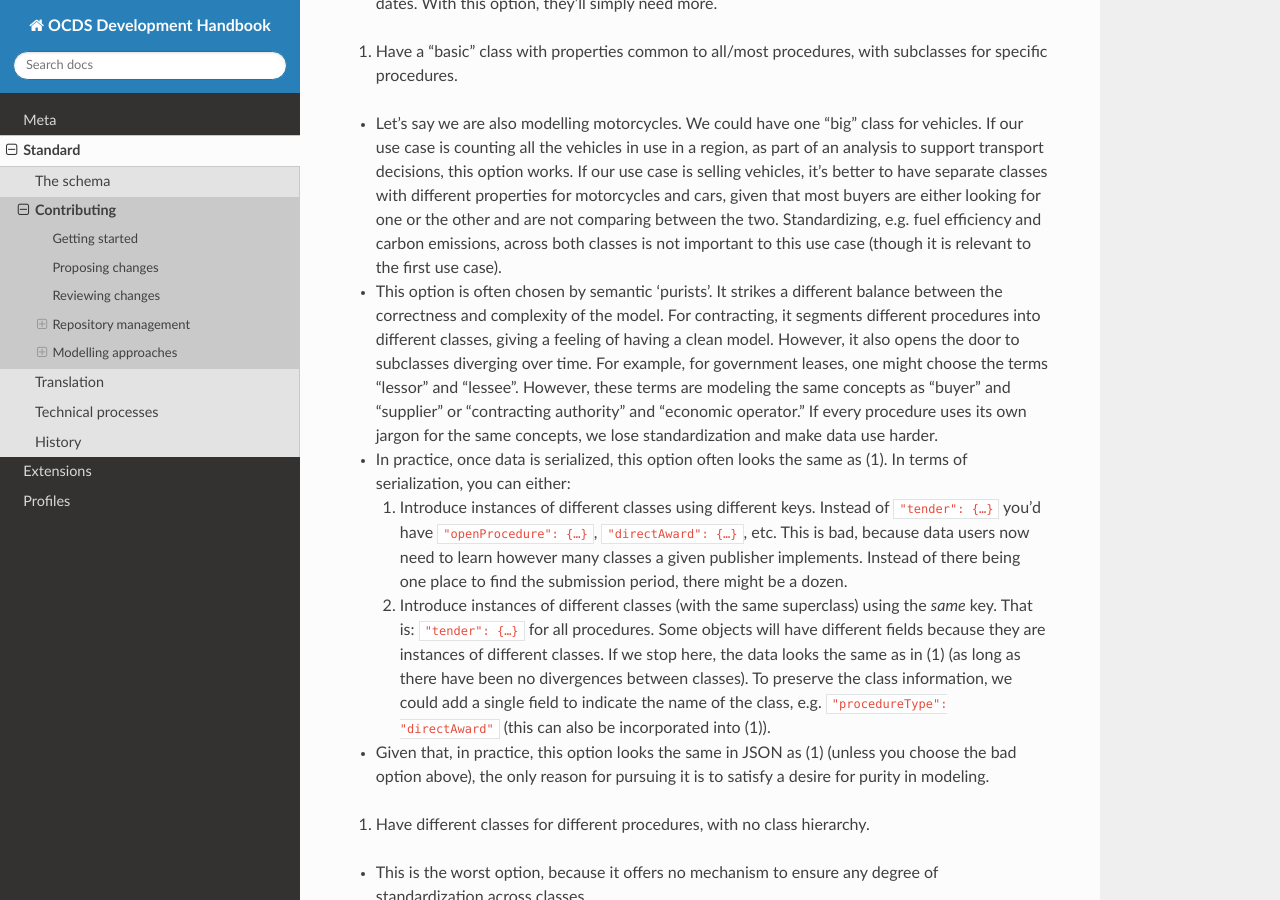
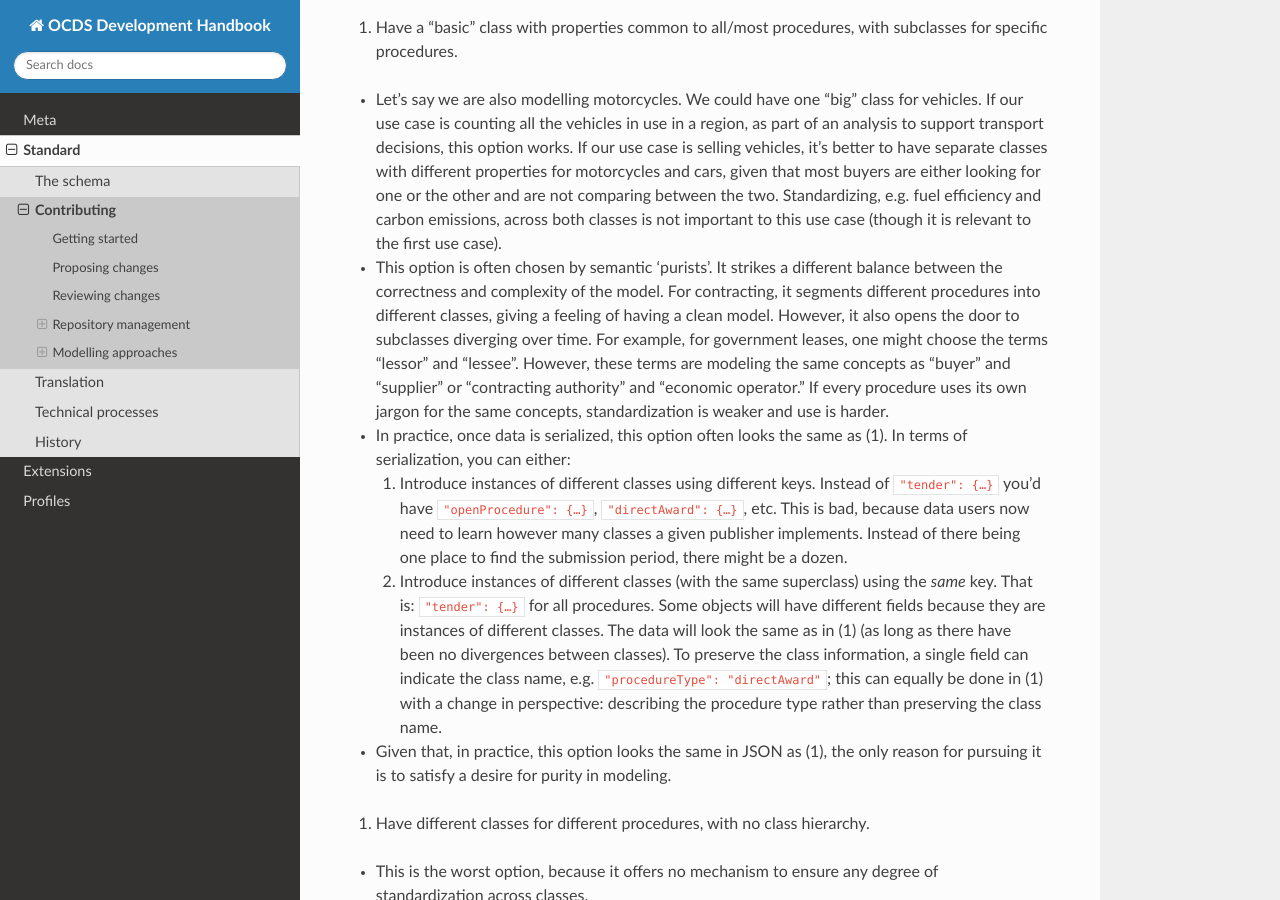
Before and after one commit to open-contracting/standard-development-handbook, a Sphinx documentation site: the page built from docs/standard/contributing.md, in a window 1280 px wide and 900 px high, scrolled down 2811 px. Built offline with Sphinx 7.4.7 and the Read the Docs theme 2.0.0, drawn with Linux system fonts in a browser that asks for light colours; some of the changed text lies outside the part shown.

Commit message:
Copy-edit section on modelling approaches

```diff
--- a/docs/standard/contributing.md
+++ b/docs/standard/contributing.md
@@ -71,10 +71,10 @@
 
 ### Implicit sub-classes
 
-Let's say we are modeling automobiles. Consider two options
+Let's say we are modeling automobiles. Consider two options:
 
-1. We have one class for Automobile, with a single set of properties, like manufacturer, model, color, etc.
-2. We have one class per manufacturer, each with its own set of properties.
+1. One class for Automobile, with a single set of properties, like manufacturer, model, color, etc.
+2. One class per manufacturer, each with its own set of properties.
 
 Which is better? Cars from different manufacturers have more commonalities than differences. (1) is better, because it better ensures standardization of property names across Automobile instances, which eases comparability.
 
@@ -88,11 +88,11 @@
 
 1. Have a "basic" class with properties common to all/most procedures, with subclasses for specific procedures.
   * Let's say we are also modelling motorcycles. We could have one "big" class for vehicles. If our use case is counting all the vehicles in use in a region, as part of an analysis to support transport decisions, this option works. If our use case is selling vehicles, it's better to have separate classes with different properties for motorcycles and cars, given that most buyers are either looking for one or the other and are not comparing between the two. Standardizing, e.g. fuel efficiency and carbon emissions, across both classes is not important to this use case (though it is relevant to the first use case).
-  * This option is often chosen by semantic 'purists'. It strikes a different balance between the correctness and complexity of the model. For contracting, it segments different procedures into different classes, giving a feeling of having a clean model. However, it also opens the door to subclasses diverging over time. For example, for government leases, one might choose the terms "lessor" and "lessee". However, these terms are modeling the same concepts as "buyer" and "supplier" or "contracting authority" and "economic operator." If every procedure uses its own jargon for the same concepts, we lose standardization and make data use harder.
+  * This option is often chosen by semantic 'purists'. It strikes a different balance between the correctness and complexity of the model. For contracting, it segments different procedures into different classes, giving a feeling of having a clean model. However, it also opens the door to subclasses diverging over time. For example, for government leases, one might choose the terms "lessor" and "lessee". However, these terms are modeling the same concepts as "buyer" and "supplier" or "contracting authority" and "economic operator." If every procedure uses its own jargon for the same concepts, standardization is weaker and use is harder.
   * In practice, once data is serialized, this option often looks the same as (1). In terms of serialization, you can either:
       1. Introduce instances of different classes using different keys. Instead of `"tender": {…}` you'd have `"openProcedure": {…}`, `"directAward": {…}`, etc. This is bad, because data users now need to learn however many classes a given publisher implements. Instead of there being one place to find the submission period, there might be a dozen.
-      1. Introduce instances of different classes (with the same superclass) using the *same* key. That is: `"tender": {…}` for all procedures. Some objects will have different fields because they are instances of different classes. If we stop here, the data looks the same as in (1) (as long as there have been no divergences between classes). To preserve the class information, we could add a single field to indicate the name of the class, e.g. `"procedureType": "directAward"` (this can also be incorporated into (1)).
-  * Given that, in practice, this option looks the same in JSON as (1) (unless you choose the bad option above), the only reason for pursuing it is to satisfy a desire for purity in modeling.
+      1. Introduce instances of different classes (with the same superclass) using the *same* key. That is: `"tender": {…}` for all procedures. Some objects will have different fields because they are instances of different classes. The data will look the same as in (1) (as long as there have been no divergences between classes). To preserve the class information, a single field can indicate the class name, e.g. `"procedureType": "directAward"`; this can equally be done in (1) with a change in perspective: describing the procedure type rather than preserving the class name.
+  * Given that, in practice, this option looks the same in JSON as (1), the only reason for pursuing it is to satisfy a desire for purity in modeling.
 
 1. Have different classes for different procedures, with no class hierarchy.
   * This is the worst option, because it offers no mechanism to ensure any degree of standardization across classes.
```
